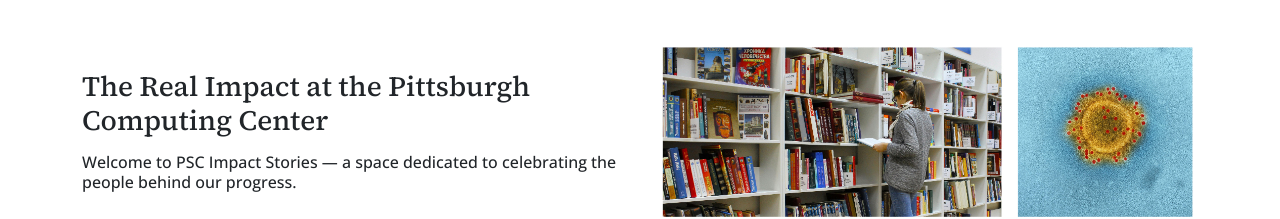
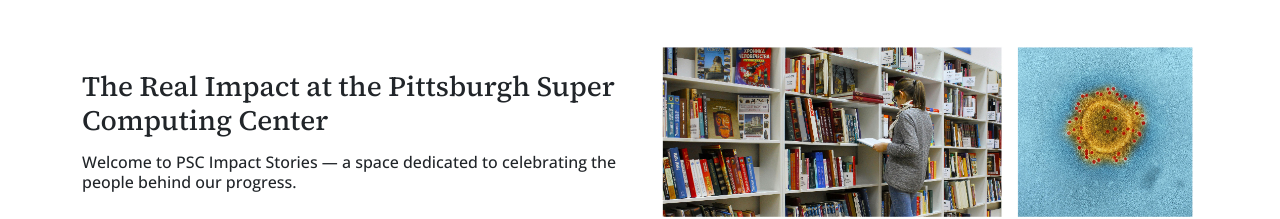
Before and after one commit to evafrank7/PSC, a website: page public/index.html in a window 1280 px wide. Shown: the part 369-588 px from the top of the page. Drawn offline with nearby package versions, Linux system fonts and the light colour scheme.

Commit message:
Changing text

```diff
--- a/public/index.html
+++ b/public/index.html
@@ -160,7 +160,7 @@
         <div class="row align-items-center">
           <div class="col-md-6">
             <h3 class="mb-3">
-              The Real Impact at the Pittsburgh Computing Center
+              The Real Impact at the Pittsburgh Super Computing Center
             </h3>
             <h6 class="mb-5">
               Welcome to PSC Impact Stories — a space dedicated to celebrating
```
